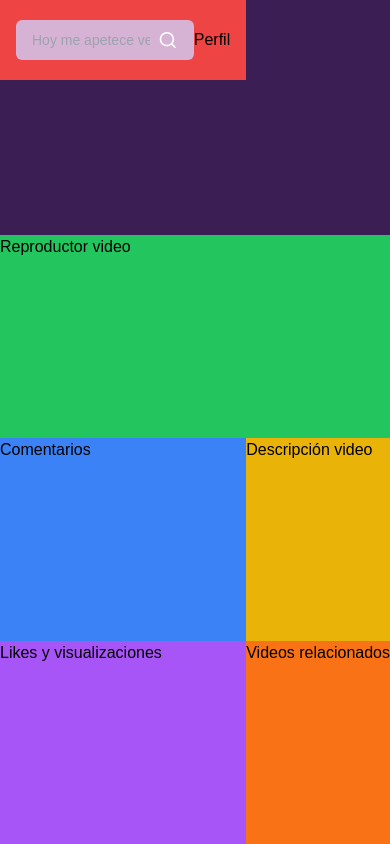
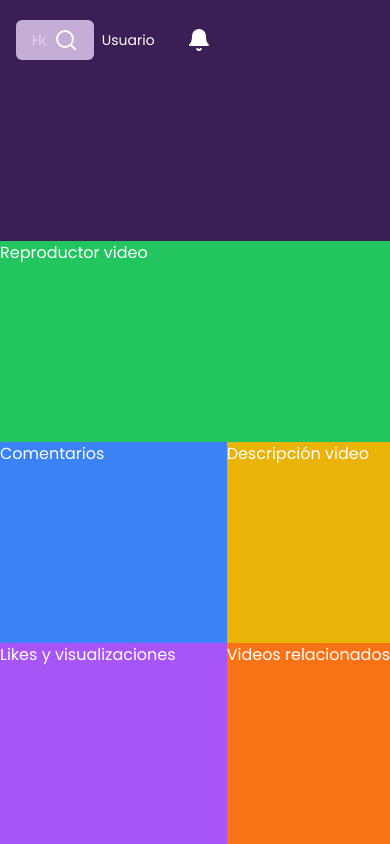
Before and after one commit to AdrianRgGit/vidext_prueba_tecnica, a Next.js app: page / in a window 390 px wide. Built offline with nearby package versions, Linux system fonts and the light colour scheme; grey boxes are pictures that could not be loaded.

Commit message:
header termiando ahora

```diff
--- a/package.json
+++ b/package.json
@@ -10,6 +10,7 @@
   },
   "dependencies": {
     "@hookform/resolvers": "^3.9.0",
+    "@radix-ui/react-avatar": "^1.1.1",
     "@radix-ui/react-icons": "^1.3.0",
     "@radix-ui/react-label": "^2.1.0",
     "@radix-ui/react-slot": "^1.1.0",
--- a/src/app/layout.tsx
+++ b/src/app/layout.tsx
@@ -1,12 +1,20 @@
 import type { Metadata } from "next";
 import localFont from "next/font/local";
+import { Poppins } from "next/font/google";
 import "./globals.css";
+
+const poppins = Poppins({
+  subsets: ["latin"],
+  variable: "--font-poppins",
+  weight: ["100", "400", "900"],
+});
 
 const geistSans = localFont({
   src: "./fonts/GeistVF.woff",
   variable: "--font-geist-sans",
   weight: "100 900",
 });
+
 const geistMono = localFont({
   src: "./fonts/GeistMonoVF.woff",
   variable: "--font-geist-mono",
@@ -26,7 +34,7 @@ export default function RootLayout({
   return (
     <html lang="en">
       <body
-        className={`${geistSans.variable} ${geistMono.variable} bg-purple-1 antialiased`}
+        className={`${poppins.className} ${geistSans.variable} ${geistMono.variable} bg-purple-1 text-white antialiased`}
       >
         {children}
       </body>
--- a/src/components/CustomInputs/CustomInputField.tsx
+++ b/src/components/CustomInputs/CustomInputField.tsx
@@ -20,9 +20,9 @@ const CustomInputField: FC<CustomInputFieldProps> = ({
           name={name}
           type={type}
           placeholder={placeholder}
-          className="w-full bg-transparent text-sm text-white outline-none"
+          className="w-full bg-transparent text-sm outline-none placeholder:text-white/50"
         />
-        {icon}
+        <button type="button">{icon}</button>
       </div>
     </>
   );
--- a/src/components/Layout/Header/AvatarProfile/AvatarProfile.tsx
+++ b/src/components/Layout/Header/AvatarProfile/AvatarProfile.tsx
@@ -1,5 +1,29 @@
+import { Avatar, AvatarFallback, AvatarImage } from "@radix-ui/react-avatar";
+import { Bell } from "lucide-react";
+
 const AvatarProfile = () => {
-  return <article>Perfil</article>;
+  return (
+    <article className="flex items-center gap-x-8">
+      <div className="flex items-center gap-x-2">
+        <Avatar>
+          <AvatarImage
+            className="h-12 w-12 rounded-full"
+            src="https://github.com/shadcn.png"
+            alt="avatar"
+          />
+          <AvatarFallback className="bg-purple-3 rounded-full p-4">
+            AV
+          </AvatarFallback>
+        </Avatar>
+
+        <p className="text-sm">Usuario</p>
+      </div>
+
+      <button type="button">
+        <Bell fill="#fff" stroke="#fff" />
+      </button>
+    </article>
+  );
 };
 
 export default AvatarProfile;
--- a/src/components/Layout/Header/Header.tsx
+++ b/src/components/Layout/Header/Header.tsx
@@ -5,7 +5,7 @@ import React from "react";
 
 const Header = () => {
   return (
-    <header className="flex max-h-20 items-center justify-between bg-red-500 px-4 py-2 lg:col-span-3">
+    <header className="flex max-h-20 items-center justify-between px-4 py-2 lg:col-span-3">
       <SearchBar />
       <AvatarProfile />
     </header>
--- a/src/components/Layout/Header/SearchBar/SearchBar.tsx
+++ b/src/components/Layout/Header/SearchBar/SearchBar.tsx
@@ -31,7 +31,7 @@ const SearchBar = () => {
             type="text"
             name="search"
             placeholder="Hoy me apetece ver..."
-            icon={<Search className="text-white"/>}
+            icon={<Search />}
           />
         </form>
       </Form>
--- /dev/null
+++ b/src/components/ui/avatar.tsx
@@ -0,0 +1,50 @@
+"use client"
+
+import * as React from "react"
+import * as AvatarPrimitive from "@radix-ui/react-avatar"
+
+import { cn } from "@/lib/utils"
+
+const Avatar = React.forwardRef<
+  React.ElementRef<typeof AvatarPrimitive.Root>,
+  React.ComponentPropsWithoutRef<typeof AvatarPrimitive.Root>
+>(({ className, ...props }, ref) => (
+  <AvatarPrimitive.Root
+    ref={ref}
+    className={cn(
+      "relative flex h-10 w-10 shrink-0 overflow-hidden rounded-full",
+      className
+    )}
+    {...props}
+  />
+))
+Avatar.displayName = AvatarPrimitive.Root.displayName
+
+const AvatarImage = React.forwardRef<
+  React.ElementRef<typeof AvatarPrimitive.Image>,
+  React.ComponentPropsWithoutRef<typeof AvatarPrimitive.Image>
+>(({ className, ...props }, ref) => (
+  <AvatarPrimitive.Image
+    ref={ref}
+    className={cn("aspect-square h-full w-full", className)}
+    {...props}
+  />
+))
+AvatarImage.displayName = AvatarPrimitive.Image.displayName
+
+const AvatarFallback = React.forwardRef<
+  React.ElementRef<typeof AvatarPrimitive.Fallback>,
+  React.ComponentPropsWithoutRef<typeof AvatarPrimitive.Fallback>
+>(({ className, ...props }, ref) => (
+  <AvatarPrimitive.Fallback
+    ref={ref}
+    className={cn(
+      "flex h-full w-full items-center justify-center rounded-full bg-neutral-100 dark:bg-neutral-800",
+      className
+    )}
+    {...props}
+  />
+))
+AvatarFallback.displayName = AvatarPrimitive.Fallback.displayName
+
+export { Avatar, AvatarImage, AvatarFallback }
```
Also changed, not shown: 1 other file (tests, documents, lock files or other folders).
